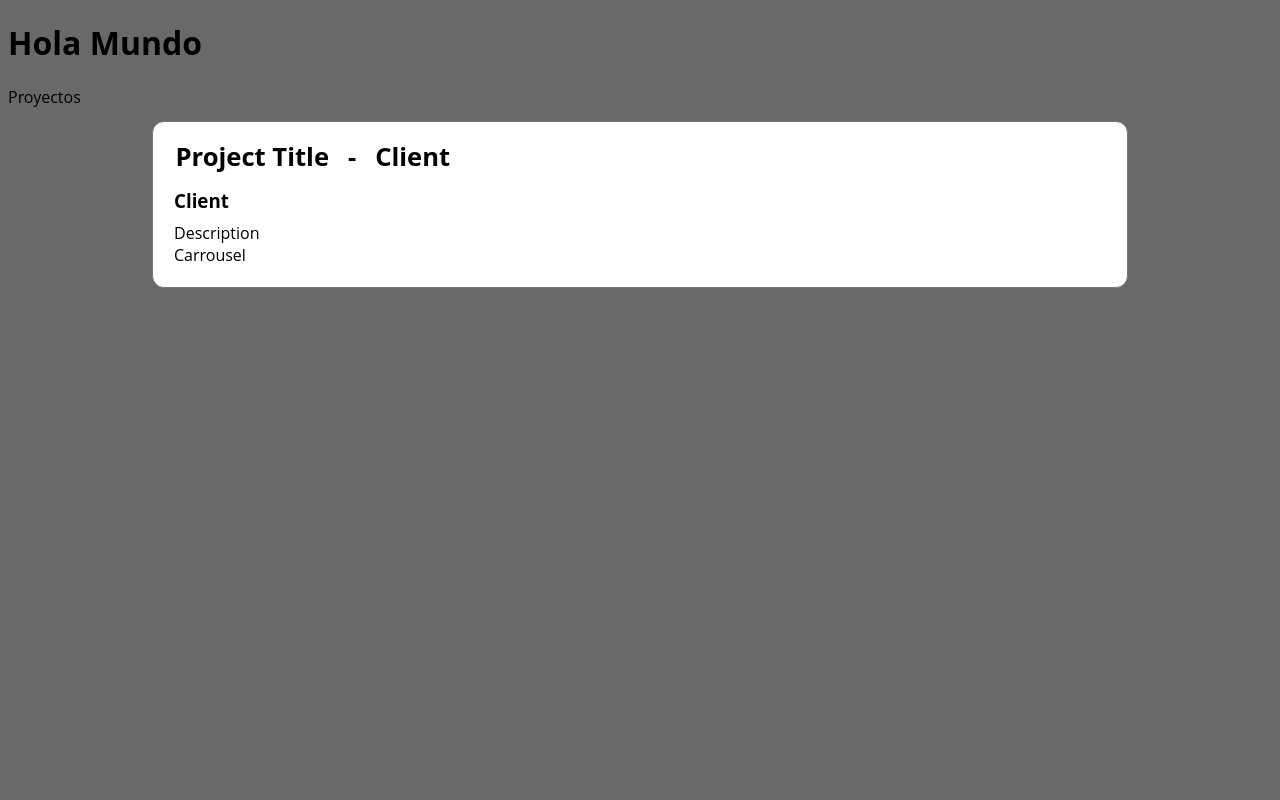
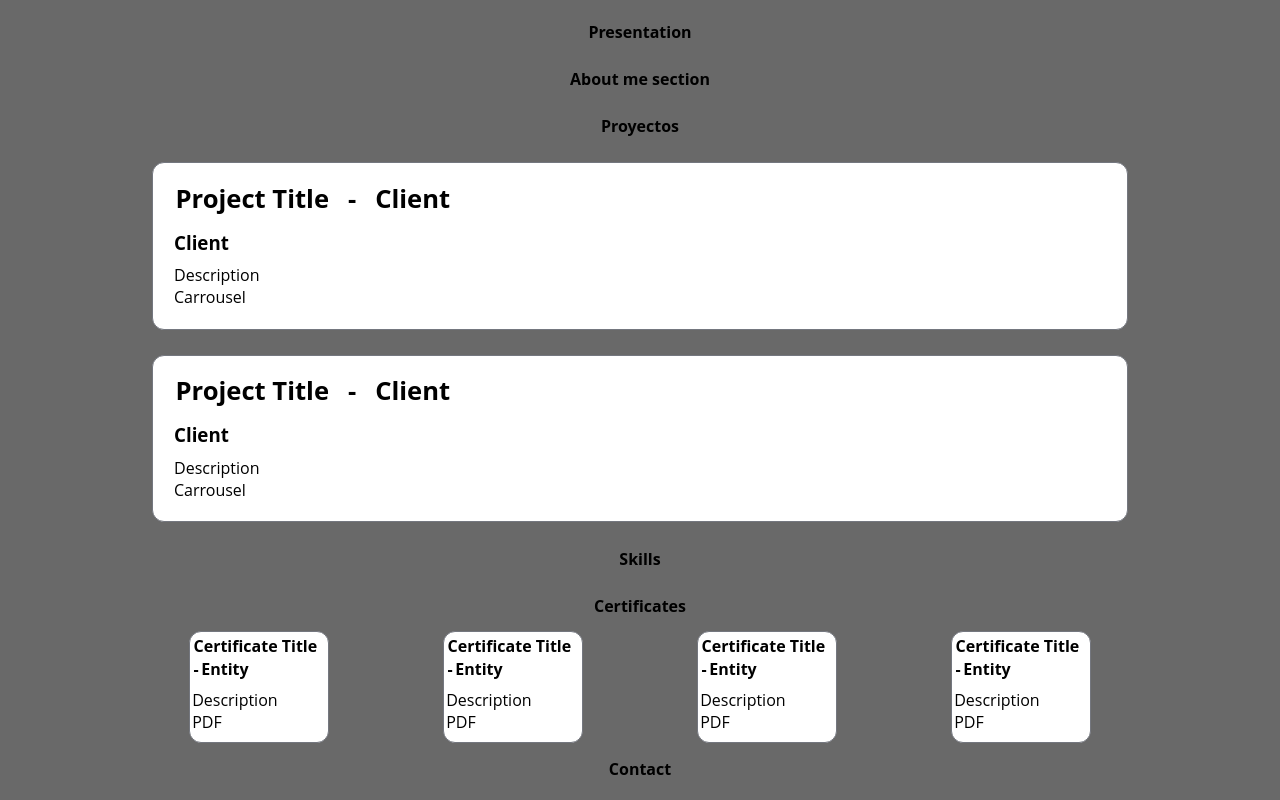
Before and after one commit to David-Morales-M/Portfolio, an Angular app in the folder Portfolio/: page / in a window 1280 px wide. Built offline with nearby package versions, Linux system fonts and the light colour scheme.

Commit message:
DMO-10042025-feat: Estructura

```diff
--- a/Portfolio/src/app/app.component.html
+++ b/Portfolio/src/app/app.component.html
@@ -1,11 +1,34 @@
-<h1>Hola Mundo</h1>
-
 
 <section>
-  <label>Proyectos</label>
+  <label class="title-section">Presentation</label>
+</section>
+
+<section>
+  <label class="title-section">About me section</label>
+</section>
+
+<section>
+  <label class="title-section">Proyectos</label>
+  <app-card class="card-container"></app-card>
   <app-card class="card-container"></app-card>
 </section>
 
+<section>
+  <label class="title-section">Skills</label>
+</section>
 
+<section >
+  <label class="title-section">Certificates</label>
+  <div class="middle">
+    <app-certificates class="certificates-container"></app-certificates>
+    <app-certificates class="certificates-container"></app-certificates>
+    <app-certificates class="certificates-container"></app-certificates>
+    <app-certificates class="certificates-container"></app-certificates>
+  </div>
+</section>
+
+<section>
+  <label class="title-section">Contact</label>
+</section>
 
 <router-outlet/>
--- a/Portfolio/src/app/app.component.scss
+++ b/Portfolio/src/app/app.component.scss
@@ -1,5 +1,26 @@
-.card-container{
+.card-container {
   display: flex;
   flex-wrap: nowrap;
   justify-content: center;
 }
+
+.certificates-container {
+  display: flex;
+  flex-wrap: nowrap;
+  justify-content: center;
+  padding-inline: 3%;
+}
+
+.middle {
+  display: flex;
+  flex-wrap: nowrap;
+  justify-content: center;
+}
+
+.title-section {
+  display: flex;
+  flex-wrap: nowrap;
+  justify-content: center;
+  padding: 1%;
+  font-weight: bold;
+}
--- a/Portfolio/src/app/app.component.ts
+++ b/Portfolio/src/app/app.component.ts
@@ -1,10 +1,11 @@
 import { Component } from '@angular/core';
 import { RouterOutlet } from '@angular/router';
 import {CardComponent} from './card/card.component';
+import {CertificatesComponent} from './certificates/certificates.component';
 
 @Component({
   selector: 'app-root',
-  imports: [RouterOutlet, CardComponent],
+  imports: [RouterOutlet, CardComponent,CertificatesComponent],
   templateUrl: './app.component.html',
   styleUrl: './app.component.scss'
 })
--- a/Portfolio/src/app/certificates/certificates.component.html
+++ b/Portfolio/src/app/certificates/certificates.component.html
@@ -1 +1,17 @@
-<p>certificates works!</p>
+<div class="container">
+
+  <header class="header-container">
+    <h4>Certificate Title</h4>
+    <h4>-</h4>
+    <h4>Entity</h4>
+  </header>
+
+  <body class="body-container">
+  <label>Description</label>
+
+  <div>
+    PDF
+  </div>
+  </body>
+
+</div>
--- a/Portfolio/src/app/certificates/certificates.component.scss
+++ b/Portfolio/src/app/certificates/certificates.component.scss
@@ -0,0 +1,34 @@
+:host {
+  --card-border-color: #74777f;
+  --card-background-color: white;
+}
+
+.container {
+  border: 1px solid var(--card-border-color);
+  background-color: var(--card-background-color);
+  padding: 1%;
+  margin: 1%;
+  border-radius: 12px;
+  width: 75%;
+}
+
+.header-container {
+  display: flex;
+  flex-wrap: wrap;
+  justify-content: flex-start;
+  margin-bottom: 0%;
+}
+
+.header-container h4 {
+  padding-inline: 1%;
+  margin-block: 0.5%;
+  font-size: 1.25vw;
+}
+
+.body-container {
+  display: flex;
+  flex-wrap: wrap;
+  justify-content: flex-start;
+  flex-direction: column;
+  margin-inline: 0%;
+}
```
